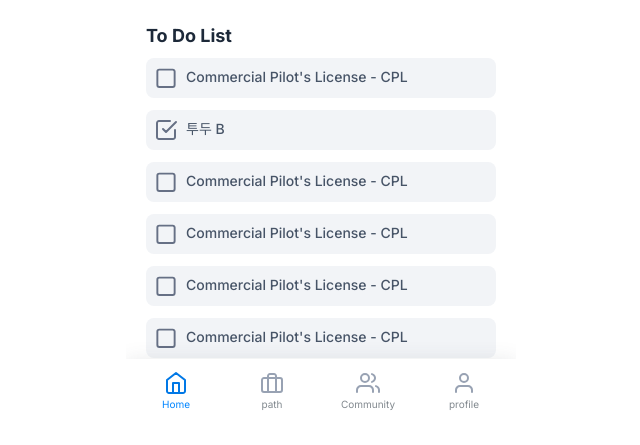
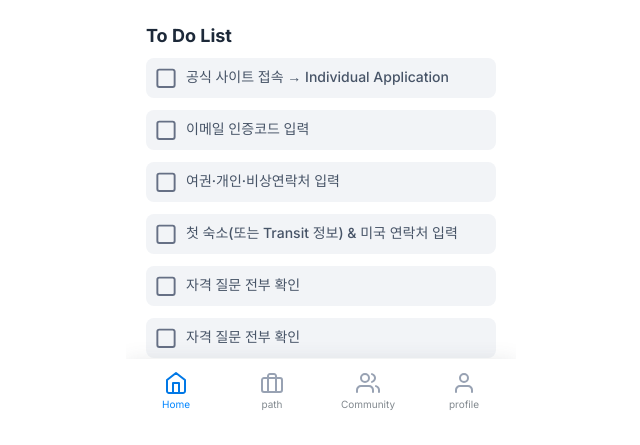
Before and after one commit to kim10914/Globuddy-FE, a React (Vite) app: page / in a window 1280 px wide. Shown: the part 396-841 px from the top of the page, without its empty margins (319-959 px from the left). Built offline with nearby package versions, Linux system fonts and the light colour scheme; no server answers.

Commit message:
fix : 더미데이터 수정

```diff
--- a/src/components/main-page/ToDoList.tsx
+++ b/src/components/main-page/ToDoList.tsx
@@ -19,14 +19,14 @@ type ToDoListItemsProps = {
 export const ToDoList = () => {
   // 데모용 리스트
   const todos = [
-    { id: 1, text: "Commercial Pilot's License - CPL", defaultChecked: false },
-    { id: 2, text: "투두 B", defaultChecked: true },
-    { id: 3, text: "Commercial Pilot's License - CPL", defaultChecked: false },
-    { id: 4, text: "Commercial Pilot's License - CPL", defaultChecked: false },
-    { id: 5, text: "Commercial Pilot's License - CPL", defaultChecked: false },
-    { id: 6, text: "Commercial Pilot's License - CPL", defaultChecked: false },
-    { id: 7, text: "Commercial Pilot's License - CPL", defaultChecked: false },
-    { id: 8, text: "Commercial Pilot's License - CPL", defaultChecked: false },
+    { id: 1, text: "공식 사이트 접속 → Individual Application", defaultChecked: false },
+    { id: 2, text: "이메일 인증코드 입력", defaultChecked: false },
+    { id: 3, text: "여권·개인·비상연락처 입력", defaultChecked: false },
+    { id: 4, text: "첫 숙소(또는 Transit 정보) & 미국 연락처 입력", defaultChecked: false },
+    { id: 5, text: "자격 질문 전부 확인", defaultChecked: false },
+    { id: 6, text: "자격 질문 전부 확인", defaultChecked: false },
+    { id: 7, text: "결제(21달러) → 제출", defaultChecked: false },
+    { id: 8, text: "신청번호 저장 & 72시간 내 승인 확인", defaultChecked: false },
   ];
 
   // 리스트가 비어있을 경우 NullToDo만 렌더
```
